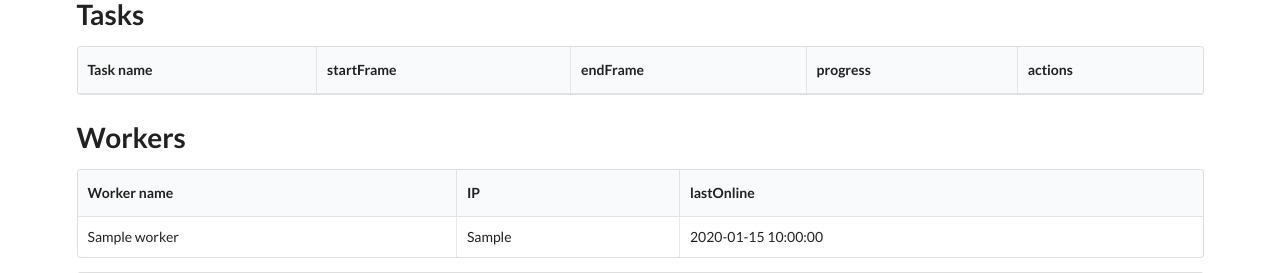
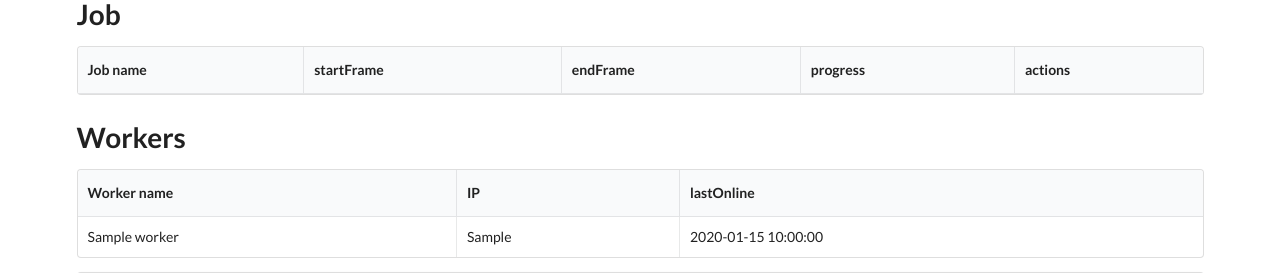
Before and after one commit to oweissbarth/bk_render, a Flask app: page / in a window 1280 px wide. Shown: the top 273 px of the page. Run offline with Flask 2, Linux system fonts and the light colour scheme; tables that the repository leaves empty hold one stand-in row (values such as "Sample post"); data that the repository does not hold is empty.

Commit message:
more task to job renaming

```diff
--- a/app/__init__.py
+++ b/app/__init__.py
@@ -23,32 +23,32 @@
 
 @app.route("/")
 def index():
-    tasks = Job.query.all()
+    jobs = Job.query.all()
     workers = Worker.query.all()
-    return render_template("index.html", tasks=tasks, workers=workers)
+    return render_template("index.html", jobs=jobs, workers=workers)
 
 
-@app.route("/tasks", methods=["GET"])
+@app.route("/jobs", methods=["GET"])
 def getJobs():
     return to_json(Job.query.all())
 
 
-@app.route("/tasks/<int:id>", methods=["GET"])
+@app.route("/jobs/<int:id>", methods=["GET"])
 def getJob(id):
     return to_json(Job.query.filter_by(id=id).first())
 
 
-@app.route("/tasks/<int:id>", methods=["DELETE"])
+@app.route("/jobs/<int:id>", methods=["DELETE"])
 def deleteJob(id):
-    task = Job.query.filter_by(id=id).first()
+    job = Job.query.filter_by(id=id).first()
 
-    if(task is None):
+    if(job is None):
         abort(404)
 
-    db.session.delete(task)
+    db.session.delete(job)
     db.session.commit()
 
-    filename = task.filename
+    filename = job.filename
 
     os.remove(os.path.join(app.config['UPLOAD_FOLDER'], filename))
 
@@ -58,7 +58,7 @@
     return response
 
 
-@app.route("/tasks", methods=["POST"])
+@app.route("/jobs", methods=["POST"])
 def addJob():
     json = request.get_json(force=True, silent=True)
     try:
@@ -70,20 +70,20 @@
         print("invalid format")
         abort(400)
 
-    task = Job().from_json(json)
+    job = Job().from_json(json)
 
-    db.session.add(task)
+    db.session.add(job)
     db.session.commit()
 
-    print(task.get_url())
-    response = to_json(task.get_url())
+    print(job.get_url())
+    response = to_json(job.get_url())
 
     response.status_code = 201
 
     return response
 
 
-@app.route("/tasks/<int:id>", methods=["POST"])
+@app.route("/jobs/<int:id>", methods=["POST"])
 def addFile(id):
     t = Job.query.filter_by(id=id).first()
 
@@ -130,7 +130,7 @@
     worker.lastOnline = datetime.utcnow()
     db.session.commit()
 
-    # if there is an unfinished task assigned to the worker he will get it again
+    # if there is an unfinished job assigned to the worker he will get it again
     chunk = Chunk.query.filter_by(done=False, worker=id).first()
     if(chunk is None):
         chunk = Chunk.query.filter_by(available=True).first()
--- a/app/templates/index.html
+++ b/app/templates/index.html
@@ -21,27 +21,27 @@
 
 
 
-	<h1 class="ui header">Tasks</h1>
+	<h1 class="ui header">Job</h1>
 
 	<table class="ui celled table">
 		<thead>
 			<tr>
-				<th>Task name</th> <th> startFrame</th><th>endFrame</th><th>progress</th><th>actions</th>
+				<th>Job name</th> <th> startFrame</th><th>endFrame</th><th>progress</th><th>actions</th>
 			</tr>
 		</thead>
-	{% for task in tasks %}
-		<tr class="task-{{task.id}}">
-			<td>{{task.name}}</td>
-			<td>{{task.startFrame}}</td>
-			<td>{{task.endFrame}}</td>
+	{% for job in jobs %}
+		<tr class="job-{{job.id}}">
+			<td>{{job.name}}</td>
+			<td>{{job.startFrame}}</td>
+			<td>{{job.endFrame}}</td>
 			<td>
-				<div class="ui indicating progress taskProgress" data-value="{{task.chunks.filter_by(done=true).count()}}" data-total="{{task.num_chunks}}">
+				<div class="ui indicating progress jobProgress" data-value="{{job.chunks.filter_by(done=true).count()}}" data-total="{{job.num_chunks}}">
   					<div class="bar">
     					<div class="progress"></div>
   					</div>
 				</div>
 			</td>
-			<td><i class="remove circle icon" onclick="deleteTask({{task.id}})"></i></td>
+			<td><i class="remove circle icon" onclick="deleteTask({{job.id}})"></i></td>
 		</tr>
 	{% endfor %}
 </table>
@@ -109,7 +109,7 @@
 
 			$.ajax({
 				type: "POST",
-				url: "/tasks",
+				url: "/jobs",
 				dataType: "json",
 				contentType: "application/json; charset=utf-8",
 				async: true,
@@ -177,13 +177,13 @@
 		function deleteTask(id){
 			$.ajax({
 				type: "DELETE",
-				url: "/tasks/"+id,
+				url: "/jobs/"+id,
 				dataType: "json",
 				contentType: "application/json; charset=utf-8",
 				async: true,
 				data: JSON.stringify({}),
 				success: function(result){
-					$(".task-"+id).remove();
+					$(".job-"+id).remove();
 				}
 			});
 		}
@@ -194,7 +194,7 @@
 		}
 
 
-		$(".taskProgress").progress();
+		$(".jobProgress").progress();
 
 
 	</script>
```
